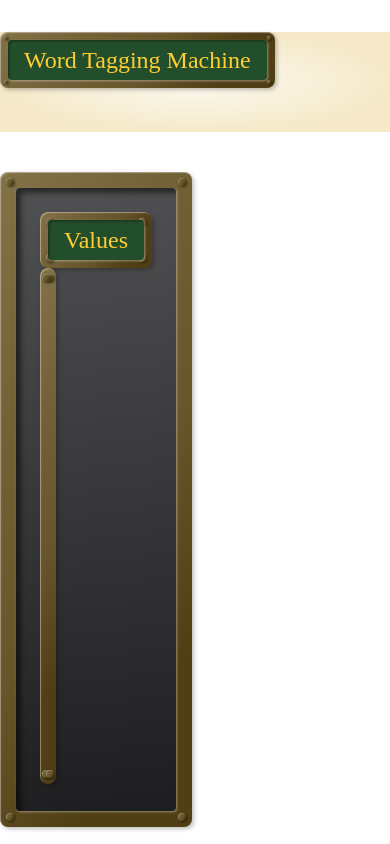
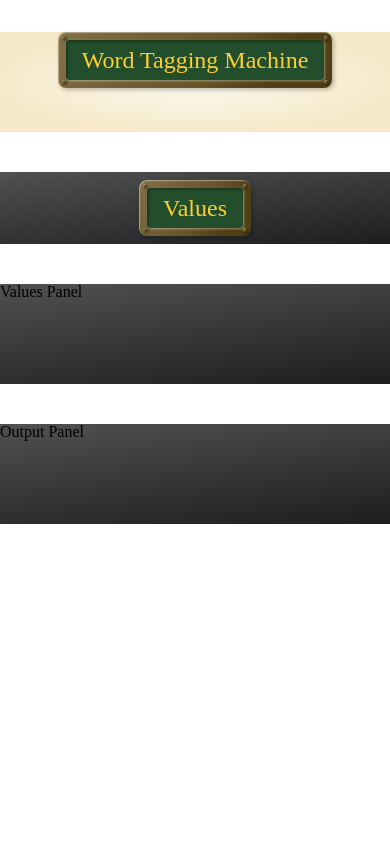
Before and after one commit to JCLaHoot/name-generator, a React (Create React App) app: page / in a window 390 px wide. Shown: the top 844 px of the page. Built offline with nearby package versions, Linux system fonts and the light colour scheme; no server answers; the database is empty.

Commit message:
- removed some frames - added responsive states for values list

```diff
--- a/src/App.css
+++ b/src/App.css
@@ -208,10 +208,40 @@ h2 {
 
 
 
-@media (max-width: 767px) {
+@media (min-width: 0) {
 
   .App{
     margin: 32px 0;
+  }
+
+  .values-list {
+    flex-direction: row;
+    /* height: 64px; */
+  }
+
+
+  .value-list-item {
+    flex-grow: 1;
+    flex-direction: column;
+    align-items: center;
+    padding: 8px;
+    gap: 4px;
+    font-size: 18px;
+
+    /* line-height: 16px; */
+
+  }
+
+  .value-list-item .name {
+    min-width: 80px;
+    text-align: center;
+
+  }
+
+  .value-list-item .icon {
+    font-size: 24px;
+    height: 24px;
+
   }
 
 }
@@ -234,7 +264,6 @@ h2 {
     width: calc(100% - 124px);
   }
 
-
 }
 
 @media (min-width: 1024px) {
@@ -251,6 +280,27 @@ h2 {
   .intake-panel{
   width: 100%;
 }
+
+  .values-list {
+    flex-direction: column;
+    height: 500px;
+  }
+
+  .value-list-item {
+    flex-direction: row;
+    padding: 8px;
+    gap: 8px;
+    align-items:baseline;
+  }
+
+  .value-list-item .name {
+    text-align: left;
+  }
+
+  .value-list-item .icon {
+    font-size: 16px;
+    height: 16px;
+  }
 
   .machine .second-section {
     gap: 64px;
@@ -269,6 +319,20 @@ h2 {
   .intro-panel{
     max-width: 416px;
   }
+
+  .value-list-item {
+    flex-direction: row;
+    padding: 8px;
+    gap: 8px;
+    align-items:baseline;
+    font-size: 24px;
+  }
+
+  .value-list-item .icon {
+    font-size: 24px;
+    height: 24px;
+  }
+
 
 }
 
@@ -293,8 +357,13 @@ h2 {
 */
 
 .intro-panel{
+  box-sizing: border-box;
+  background: var(--parchment);
+}
 
-  background: var(--parchment);
+.intro-panel .ornate-label {
+  margin: auto;
+
 }
 
 /*
@@ -304,36 +373,40 @@ h2 {
 */
 
 .intake-panel{
+  box-sizing: border-box;
   background: var(--machine-frame);
-  padding: 24px;
-  width: auto;
+  padding: 8px;
 
-  border-radius: 4px;
-    filter: drop-shadow(1px 1px 1px rgba(255, 255, 255, 0.4));
-  box-shadow: inset 5px 5px 5px rgba(0, 0, 0, 0.5);
+
 }
+
+.values-block {
+
+}
+
+.values-block .ornate-label {
+  margin: auto;
+
+}
+
 
 .values-list {
   display: flex;
-  flex-direction: column;
   overflow: scroll;
-  height: 500px;
 
   border-radius: 4px;
+
   /* filter: drop-shadow(1px 1px 1px rgba(255, 255, 255, 0.4));
   box-shadow: inset 5px 5px 5px rgba(0, 0, 0, 0.5); */
 }
 
 .value-list-item {
+  display: flex;
   background: var(--parchment);
   border: none;
-  padding: 0.5em;
-
-  font-size: 1.5em;
   font-family: 'La Belle Aurore', cursive;
   text-align: left;
   text-transform: capitalize;
-
   cursor: pointer;
 
 }
@@ -345,8 +418,14 @@ h2 {
 
 .value-list-item .name {
   color: rgba(28, 29, 44, 0.8);
-  margin-left: 0.5em;
 }
+
+.value-list-item .icon {
+  /* height: 24px; */
+}
+
+
+
 
 
 /*
@@ -356,10 +435,12 @@ h2 {
 */
 
 .values-panel{
+  box-sizing: border-box;
   height: 100px;
 
   background: var(--machine-frame);
 }
+
 
 
 /*
@@ -369,6 +450,7 @@ h2 {
 */
 
 .output-panel{
+  box-sizing: border-box;
   height: 100px;
   background: var(--machine-frame);
 }
@@ -385,12 +467,19 @@ h2 {
   ========================================
 */
 
+/* 🔥🔥🔥🔥🔥🔥🔥🔥🔥🔥 */
 .frame {
   display: inline-block;
-  border-radius: 8px;
+  /* width: fill; */
+  border-radius: 8px ;
   background: var(--brass-reflective);
   box-shadow: inset 1px 1px 1px rgba(255, 255, 255, 0.4);
   filter: drop-shadow(2px 2px 2px rgba(0, 0, 0, 0.25));
+
+}
+
+.frame .inner-content {
+  /* width: 100%; */
 }
 
 .frame .rivet {
@@ -403,42 +492,42 @@ h2 {
 
 }
 
-.frame.thin .rivet:nth-child(1) {
+.frame.thin > .rivet:nth-child(1) {
   top: 4px;
   left: 4px;
 }
 
-.frame.thin .rivet:nth-child(2) {
+.frame.thin > .rivet:nth-child(2) {
   top: 4px;
   right: 4px;
 }
 
-.frame.thin .rivet:nth-child(3) {
+.frame.thin > .rivet:nth-child(3) {
   bottom: 4px;
   right: 4px;
 }
 
-.frame.thin .rivet:nth-child(4) {
+.frame.thin > .rivet:nth-child(4) {
   bottom: 4px;
   left: 4px;
 }
 
-.frame.thicc .rivet:nth-child(1) {
+.frame.thicc > .rivet:nth-child(1) {
   top: 6px;
   left: 6px;
 }
 
-.frame.thicc .rivet:nth-child(2) {
+.frame.thicc > .rivet:nth-child(2) {
   top: 6px;
   right: 6px;
 }
 
-.frame.thicc .rivet:nth-child(3) {
+.frame.thicc > .rivet:nth-child(3) {
   bottom: 6px;
   right: 6px;
 }
 
-.frame.thicc .rivet:nth-child(4) {
+.frame.thicc > .rivet:nth-child(4) {
   bottom: 6px;
   left: 6px;
 }
@@ -449,7 +538,7 @@ h2 {
 
 }
 
-.frame.thin .rivet {
+.frame.thin > .rivet {
   width: 4px;
   height: 4px;
 }
@@ -460,7 +549,7 @@ h2 {
 
 }
 
-.frame.thicc .rivet {
+.frame.thicc > .rivet {
   width: 8px;
   height: 8px;
 }
@@ -470,6 +559,13 @@ h2 {
   Labels
   ========================================
 */
+
+/* 🔥🔥🔥🔥🔥🔥🔥🔥🔥🔥 */
+
+.ornate-label {
+  display: block;
+  width: fit-content;
+}
 
 .ornate-label .inner-content {
   display: inline-block;
--- a/src/components/frame.js
+++ b/src/components/frame.js
@@ -2,27 +2,17 @@ import React from "react";
 
 const Frame = (props) => {
 
-    let className;
-
-    switch (props.size) {
-        case 'thin' :
-            className = 'thin';
-            break;
-        case 'thicc' :
-            className = 'thicc';
-            break;
-        default :
-            className = 'thicc';
-    }
-
 
     return (
-        <div className={`frame ${className}`}>
+        <div className={`frame ${props.size}`}>
             <div className="rivet"></div>
             <div className="rivet"></div>
             <div className="rivet"></div>
             <div className="rivet"></div>
-            {props.children}
+            <div className="inner-content">
+                {props.children}
+            </div>
+
         </div>
     )
 
--- a/src/components/intakePanel.js
+++ b/src/components/intakePanel.js
@@ -9,12 +9,16 @@ class IntakePanel extends Component {
     render() {
         // console.log(this.props.valueList);
         return (
-            <Frame>
+
             <div className="intake-panel">
-                <OrnateLabel>Values</OrnateLabel>
-                <ValueListView valueList={this.props.valueList}/>
+                {/* <Frame size='thicc'> */}
+                    <div className="values-block">
+                        <OrnateLabel>Values</OrnateLabel>
+                        <ValueListView valueList={this.props.valueList}/>
+                    </div>
+                {/* </Frame> */}
+
             </div>
-            </Frame>
 
 
         )
--- a/src/components/ornateLabel.js
+++ b/src/components/ornateLabel.js
@@ -8,7 +8,7 @@ const OrnateLabel = (props) => {
 
     return (
         <div className="ornate-label">
-            <Frame size='thin'><span className="inner-content">{props.children}</span></Frame>
+            <Frame size='thin'>{props.children}</Frame>
         </div>
     )
 
--- a/src/components/valueListView.js
+++ b/src/components/valueListView.js
@@ -42,11 +42,11 @@ class ValueListView extends Component {
 
     render() {
         return (
-            <Frame size='thin'>
+            // <Frame size='thin'>
                 <div className="values-list">
                     {this.valueListItems()}
                 </div>
-            </Frame>
+            // </Frame>
 
         )
     }
```
